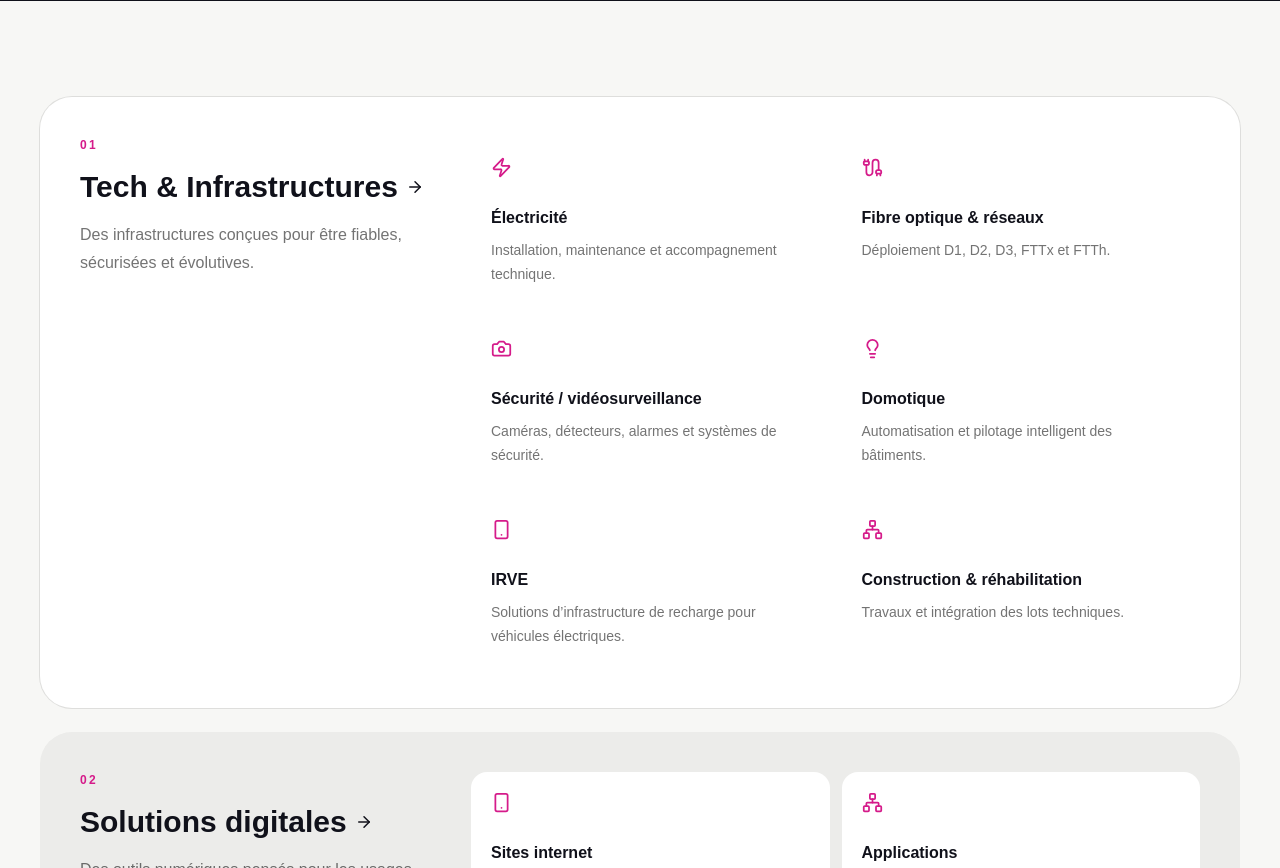
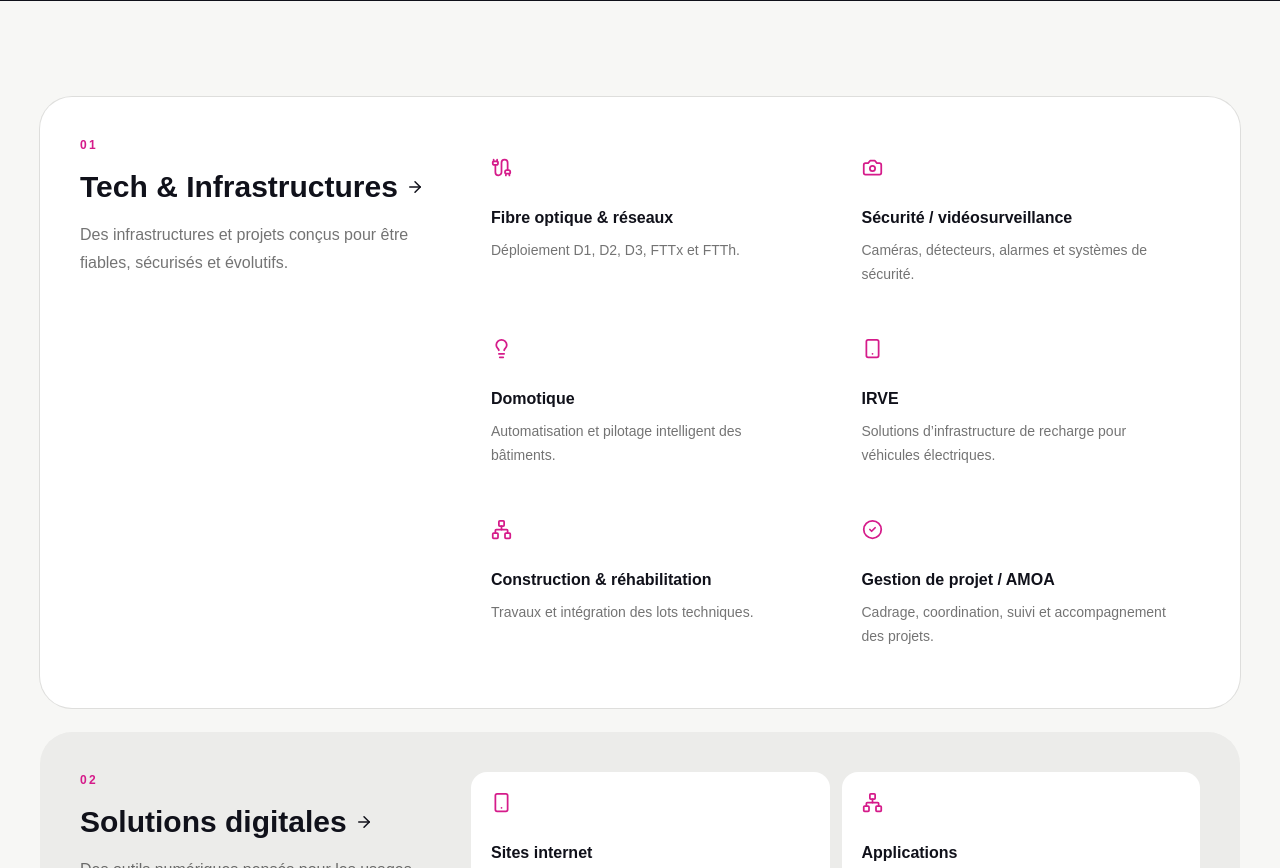
Before and after one commit to stevendolela/cherekanet, a Next.js app: page /solutions in a window 1280 px wide. Shown: the part 540-1408 px from the top of the page. Built offline with nearby package versions, Linux system fonts and the light colour scheme.

Commit message:
refactor: add project management and remove electricity

```diff
--- a/app/solutions/page.tsx
+++ b/app/solutions/page.tsx
@@ -1,17 +1,17 @@
 import Link from "next/link";
-import { ArrowRight, Cable, Camera, CheckCircle2, Lightbulb, Network, Smartphone, Zap } from "lucide-react";
+import { ArrowRight, Cable, Camera, CheckCircle2, Lightbulb, Network, Smartphone } from "lucide-react";
 
 const groups = [
   {
     title: "Tech & Infrastructures",
-    intro: "Des infrastructures conçues pour être fiables, sécurisées et évolutives.",
+    intro: "Des infrastructures et projets conçus pour être fiables, sécurisés et évolutifs.",
     items: [
-      ["Électricité", "Installation, maintenance et accompagnement technique.", Zap],
       ["Fibre optique & réseaux", "Déploiement D1, D2, D3, FTTx et FTTh.", Cable],
       ["Sécurité / vidéosurveillance", "Caméras, détecteurs, alarmes et systèmes de sécurité.", Camera],
       ["Domotique", "Automatisation et pilotage intelligent des bâtiments.", Lightbulb],
       ["IRVE", "Solutions d’infrastructure de recharge pour véhicules électriques.", Smartphone],
-      ["Construction & réhabilitation", "Travaux et intégration des lots techniques.", Network]
+      ["Construction & réhabilitation", "Travaux et intégration des lots techniques.", Network],
+      ["Gestion de projet / AMOA", "Cadrage, coordination, suivi et accompagnement des projets.", CheckCircle2]
     ]
   },
   {
```
